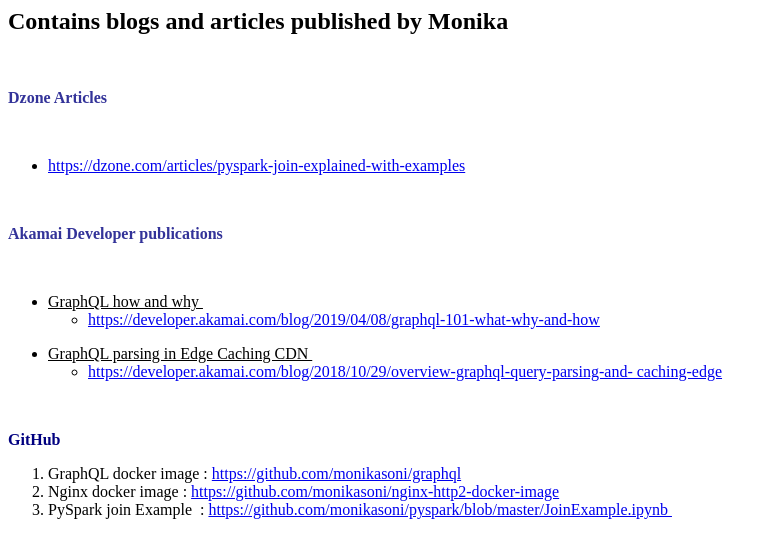
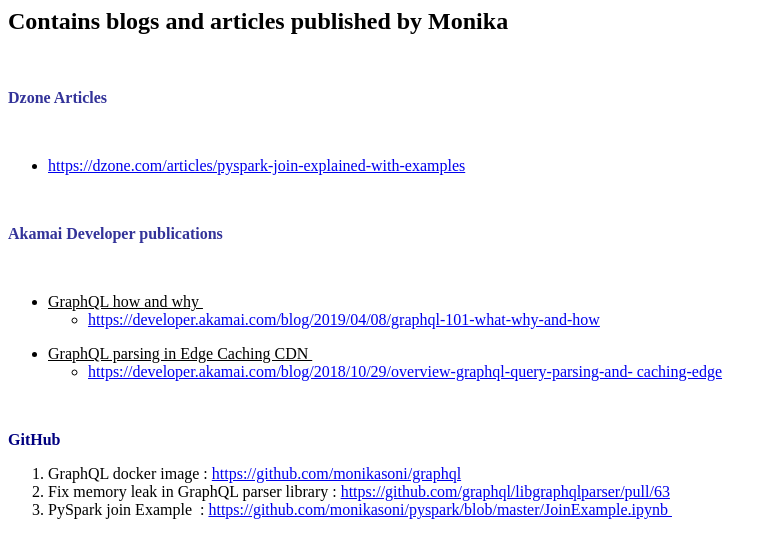
Before and after one commit to monikasoni/monikasoni.github.io, a plain HTML site: page index.html in a window 1280 px wide. Shown: the whole page, without its empty margins (0-777 px from the left). Drawn offline with Linux system fonts and the light colour scheme.

Commit message:
Update index.html

```diff
--- a/index.html
+++ b/index.html
@@ -35,7 +35,7 @@
 <p><span style="color: #000080;"><strong>GitHub&nbsp;</strong></span></p>
 <ol>
 <li>GraphQL docker image : <a href="https://github.com/monikasoni/graphql">https://github.com/monikasoni/graphql</a></li>
-<li>Nginx docker image :&nbsp;<a href="https://github.com/monikasoni/nginx-http2-docker-image">https://github.com/monikasoni/nginx-http2-docker-image</a></li>
+<li> Fix memory leak in GraphQL parser library : <a href="https://github.com/graphql/libgraphqlparser/pull/63">https://github.com/graphql/libgraphqlparser/pull/63</a></li>
 <li>PySpark join Example &nbsp;: <a href="https://github.com/monikasoni/pyspark/blob/master/JoinExample.ipynb&nbsp;">https://github.com/monikasoni/pyspark/blob/master/JoinExample.ipynb&nbsp;</a></li>
 </ol>
 <p>&nbsp;</p>
```
